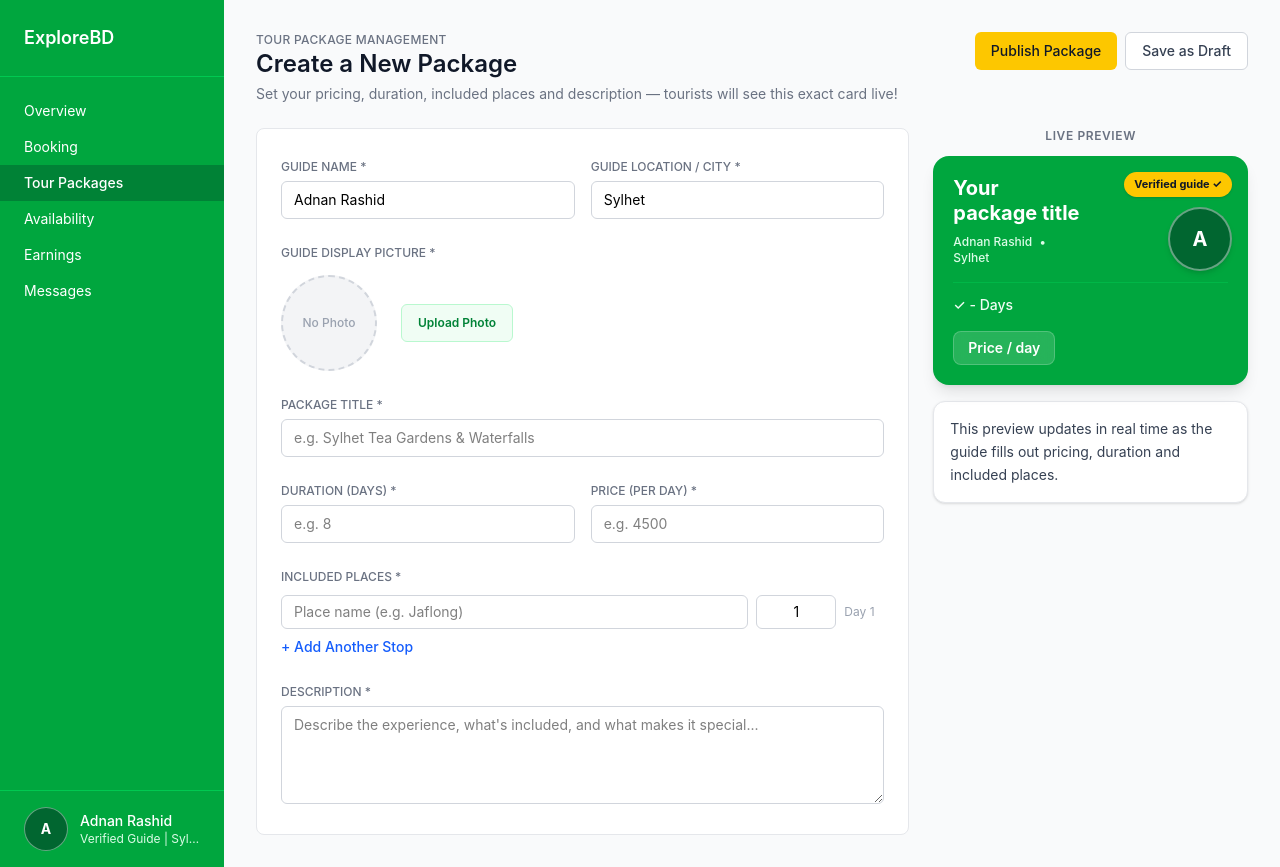
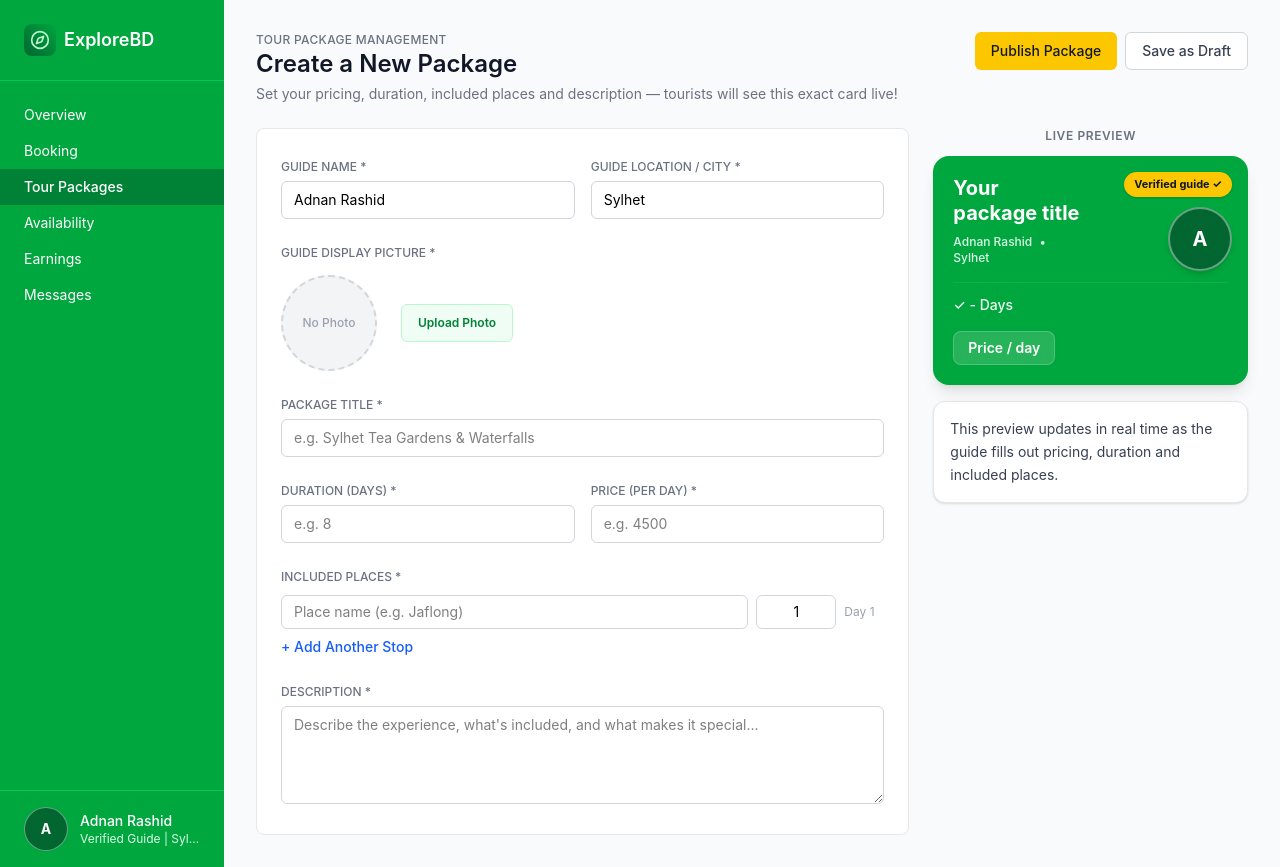
Before and after one commit to munazza-r/ExploreBD, a React (Vite) app in the folder frontend/: page / in a window 1280 px wide. Built offline with nearby package versions, Linux system fonts and the light colour scheme.

Commit message:
updated UI

```diff
--- a/frontend/package.json
+++ b/frontend/package.json
@@ -12,6 +12,7 @@
   "dependencies": {
     "@tailwindcss/vite": "^4.3.3",
     "axios": "^1.19.0",
+    "lucide-react": "^1.33.0",
     "react": "^19.2.8",
     "react-dom": "^19.2.8",
     "tailwindcss": "^4.3.3"
--- a/frontend/src/App.jsx
+++ b/frontend/src/App.jsx
@@ -1,5 +1,6 @@
 import { useState, useRef } from "react";
 import api from "./api";
+import { Compass } from "lucide-react";
 
 const emptyPlace = { place: "", day: "1" };
 
@@ -119,7 +120,10 @@ export default function App() {
       {/* Sidebar */}
       <aside className="w-56 bg-green-600 text-white flex flex-col justify-between">
         <div>
-          <div className="px-6 py-6 text-lg font-semibold border-b border-green-500">
+          <div className="px-6 py-6 text-lg font-semibold border-b border-green-500 flex items-center gap-2">
+            <div className="w-8 h-8 rounded-lg bg-gradient-to-tr from-green-800 to-green-600 flex items-center justify-center">
+              <Compass className="w-5 h-5 text-green-200" />
+            </div>
             ExploreBD
           </div>
           <nav className="mt-4 flex flex-col text-sm">
```
Also changed, not shown: 1 other file (tests, documents, lock files or other folders).
